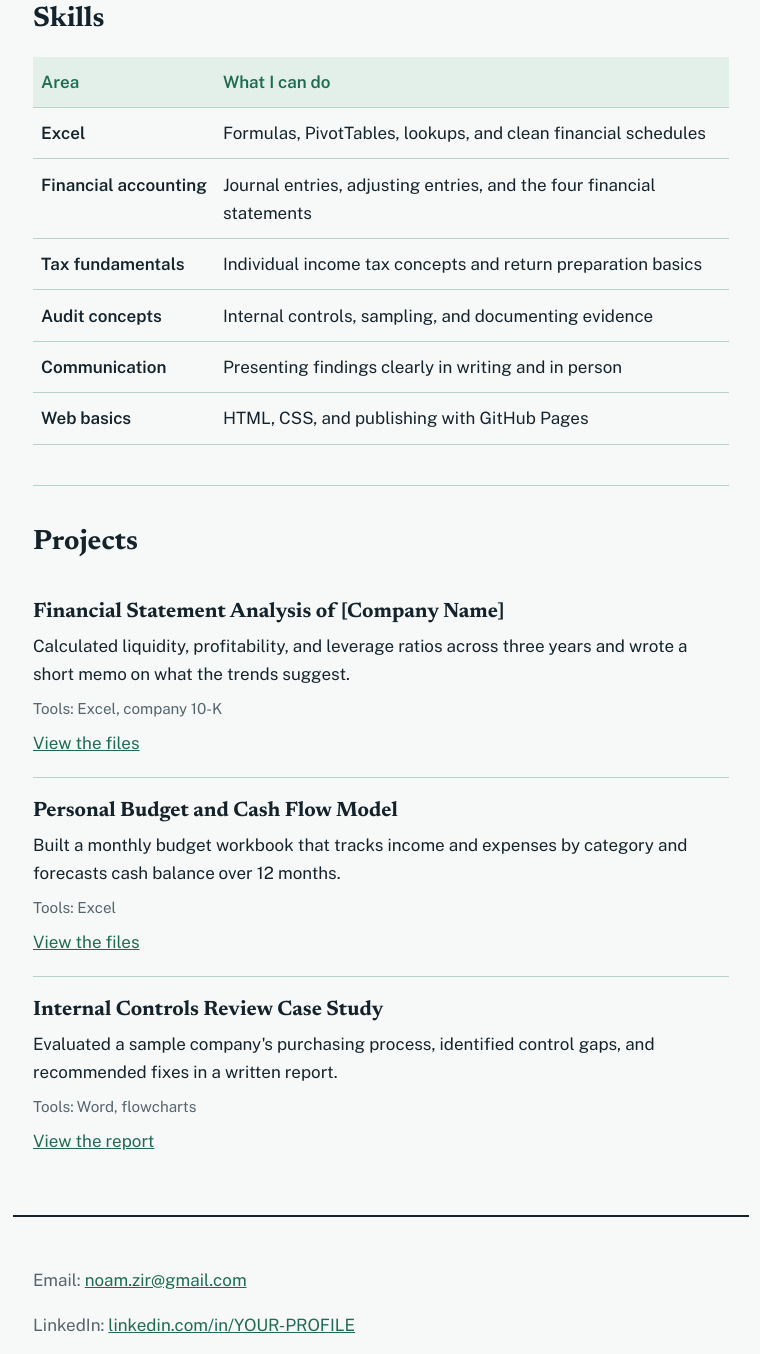
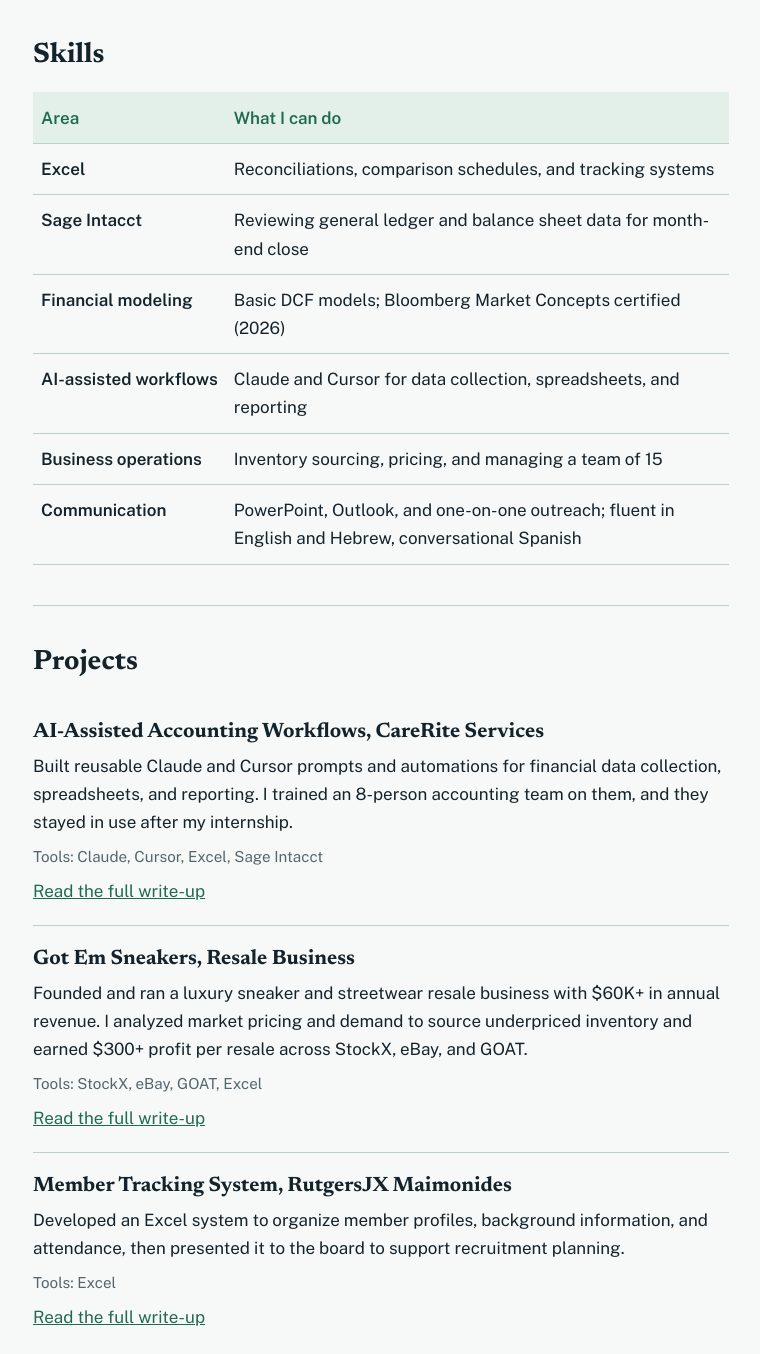
Before and after one commit to noamthirulnikov/noamthirulnikov.github.io, a plain HTML site: page index.html in a window 1280 px wide. Shown: the part 408-1762 px from the top of the page, without its empty margins (259-1019 px from the left). Drawn offline with nearby package versions, Linux system fonts and the light colour scheme.

Commit message:
Revise personal statement and project descriptions

```diff
--- a/index.html
+++ b/index.html
@@ -57,56 +57,52 @@
   </nav>
   <div class="hero">
     <h1>Noam Thirulnikov</h1>
-    <!-- EDIT: keep this to ONE sentence -->
-    <p class="statement">I'm an accounting student who combines careful, accurate analysis with clear communication, and I'm seeking a tax or audit internship for 2028.</p>
+    <p class="statement">I'm a Rutgers accounting student and founder of a $60K+ sneaker resale business who uses Excel and AI tools to make financial work faster and more accurate, seeking a tax or audit internship for 2028.</p>
   </div>
 </header>
 
 <main>
   <section id="skills">
     <h2>Skills</h2>
-    <!-- EDIT: keep only skills that are true for you -->
     <table class="ledger">
       <thead><tr><th scope="col">Area</th><th scope="col">What I can do</th></tr></thead>
       <tbody>
-        <tr><td>Excel</td><td>Formulas, PivotTables, lookups, and clean financial schedules</td></tr>
-        <tr><td>Financial accounting</td><td>Journal entries, adjusting entries, and the four financial statements</td></tr>
-        <tr><td>Tax fundamentals</td><td>Individual income tax concepts and return preparation basics</td></tr>
-        <tr><td>Audit concepts</td><td>Internal controls, sampling, and documenting evidence</td></tr>
-        <tr><td>Communication</td><td>Presenting findings clearly in writing and in person</td></tr>
-        <tr><td>Web basics</td><td>HTML, CSS, and publishing with GitHub Pages</td></tr>
+        <tr><td>Excel</td><td>Reconciliations, comparison schedules, and tracking systems</td></tr>
+        <tr><td>Sage Intacct</td><td>Reviewing general ledger and balance sheet data for month-end close</td></tr>
+        <tr><td>Financial modeling</td><td>Basic DCF models; Bloomberg Market Concepts certified (2026)</td></tr>
+        <tr><td>AI-assisted workflows</td><td>Claude and Cursor for data collection, spreadsheets, and reporting</td></tr>
+        <tr><td>Business operations</td><td>Inventory sourcing, pricing, and managing a team of 15</td></tr>
+        <tr><td>Communication</td><td>PowerPoint, Outlook, and one-on-one outreach; fluent in English and Hebrew, conversational Spanish</td></tr>
       </tbody>
     </table>
   </section>
 
   <section id="projects">
     <h2>Projects</h2>
-    <!-- EDIT: replace each title, description, tools, and link with your real work -->
     <article class="project">
-      <h3>Financial Statement Analysis of [Company Name]</h3>
-      <p>Calculated liquidity, profitability, and leverage ratios across three years and wrote a short memo on what the trends suggest.</p>
-      <p class="tools">Tools: Excel, company 10-K</p>
-      <a href="https://github.com/YOUR-USERNAME/YOUR-REPO/tree/main/financial-analysis">View the files</a>
+      <h3>AI-Assisted Accounting Workflows, CareRite Services</h3>
+      <p>Built reusable Claude and Cursor prompts and automations for financial data collection, spreadsheets, and reporting. I trained an 8-person accounting team on them, and they stayed in use after my internship.</p>
+      <p class="tools">Tools: Claude, Cursor, Excel, Sage Intacct</p>
+      <a href="projects/ai-workflows.html">Read the full write-up</a>
     </article>
     <article class="project">
-      <h3>Personal Budget and Cash Flow Model</h3>
-      <p>Built a monthly budget workbook that tracks income and expenses by category and forecasts cash balance over 12 months.</p>
-      <p class="tools">Tools: Excel</p>
-      <a href="https://github.com/YOUR-USERNAME/YOUR-REPO/tree/main/budget-model">View the files</a>
+      <h3>Got Em Sneakers, Resale Business</h3>
+      <p>Founded and ran a luxury sneaker and streetwear resale business with $60K+ in annual revenue. I analyzed market pricing and demand to source underpriced inventory and earned $300+ profit per resale across StockX, eBay, and GOAT.</p>
+      <p class="tools">Tools: StockX, eBay, GOAT, Excel</p>
+      <a href="projects/got-em-sneakers.html">Read the full write-up</a>
     </article>
     <article class="project">
-      <h3>Internal Controls Review Case Study</h3>
-      <p>Evaluated a sample company's purchasing process, identified control gaps, and recommended fixes in a written report.</p>
-      <p class="tools">Tools: Word, flowcharts</p>
-      <a href="https://github.com/YOUR-USERNAME/YOUR-REPO/tree/main/controls-case">View the report</a>
+      <h3>Member Tracking System, RutgersJX Maimonides</h3>
+      <p>Developed an Excel system to organize member profiles, background information, and attendance, then presented it to the board to support recruitment planning.</p>
+      <p class="tools">Tools: Excel</p>
+      <a href="projects/member-tracker.html">Read the full write-up</a>
     </article>
   </section>
 </main>
 
 <footer id="contact">
   <p>Email: <a href="mailto:noam.zir@gmail.com">noam.zir@gmail.com</a></p>
-  <!-- EDIT: add your LinkedIn URL if you have one -->
-  <p>LinkedIn: <a href="https://www.linkedin.com/in/YOUR-PROFILE">linkedin.com/in/YOUR-PROFILE</a></p>
+  <p>LinkedIn: <a href="https://www.linkedin.com/in/noam-thirulnikov">linkedin.com/in/noam-thirulnikov</a></p>
 </footer>
 </body>
 </html>
```
